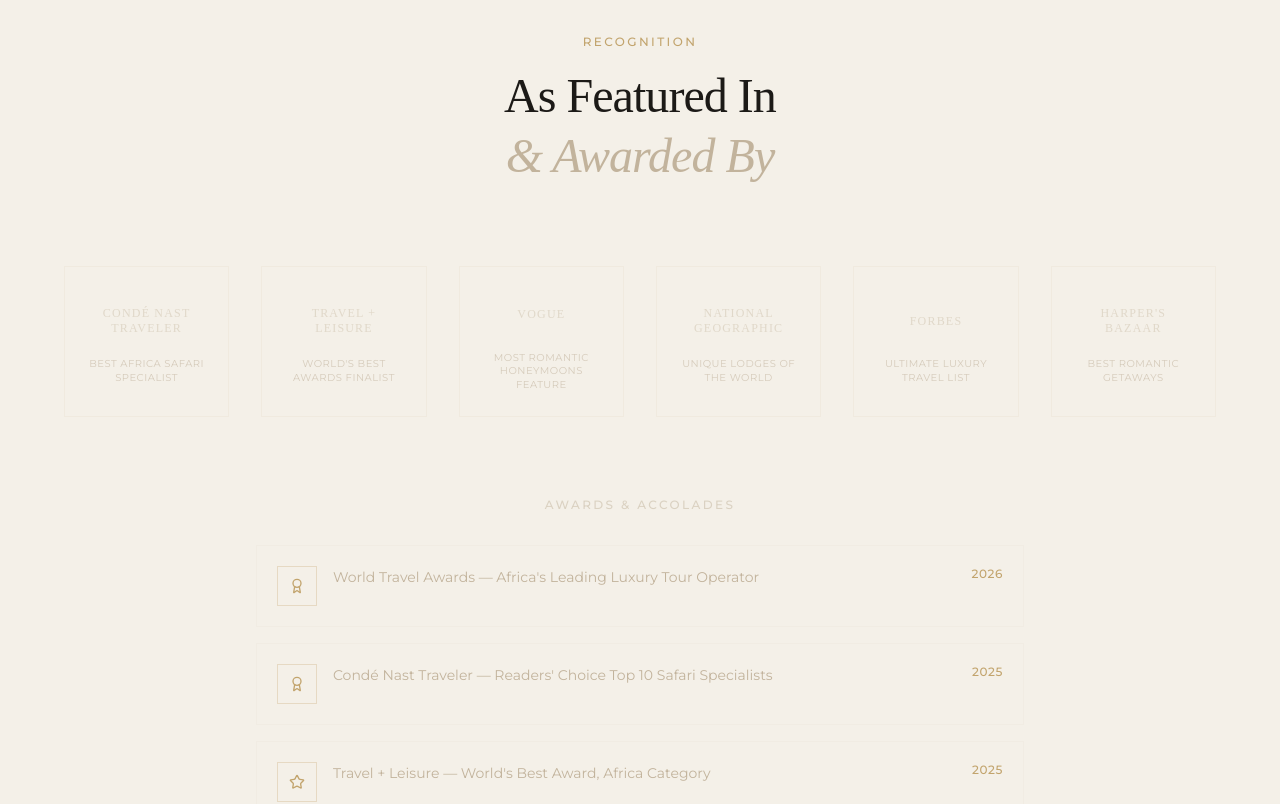
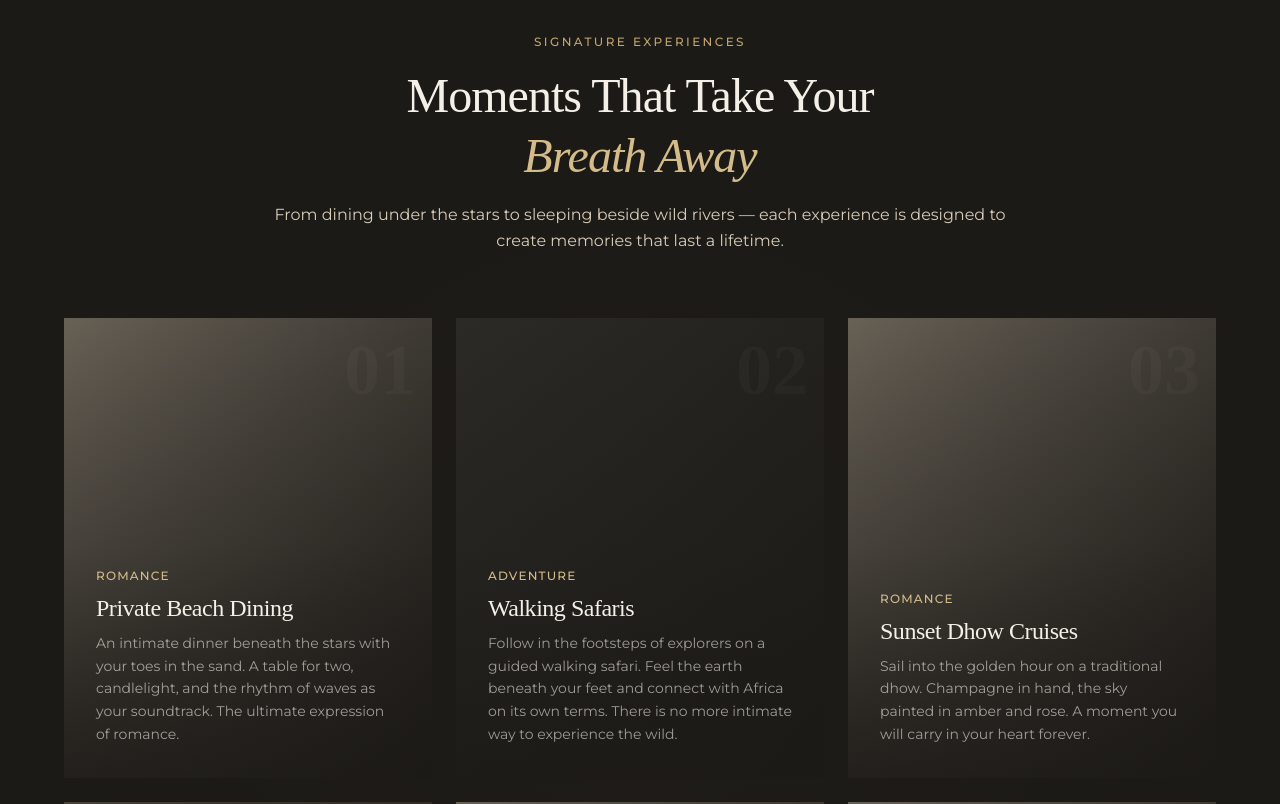
Before and after one commit to trippamw2/trippa-luxury, a Next.js app: page / in a window 1280 px wide. Shown: the part 7220-8024 px from the top of the page. Built offline with nearby package versions, Linux system fonts and the light colour scheme.

Commit message:
Remove fabricated press/awards section - not authentic

```diff
--- a/src/app/page.tsx
+++ b/src/app/page.tsx
@@ -5,7 +5,6 @@
 import { CuratedJourneys } from "@/components/sections/CuratedJourneys";
 import { FeaturedProperties } from "@/components/sections/FeaturedProperties";
 import { TestimonialsSection } from "@/components/sections/TestimonialsSection";
-import { PressSection } from "@/components/sections/PressSection";
 import { ExperiencesSection } from "@/components/sections/ExperiencesSection";
 import { InspirationSection } from "@/components/sections/InspirationSection";
 import { SocialContentSection } from "@/components/sections/SocialContentSection";
@@ -21,7 +20,6 @@
       <CuratedJourneys />
       <FeaturedProperties />
       <TestimonialsSection />
-      <PressSection />
       <ExperiencesSection />
       <InspirationSection />
       <SocialContentSection />
--- a/src/components/sections/PressSection.tsx
+++ /dev/null
@@ -1,106 +0,0 @@
-"use client";
-
-import { motion } from "framer-motion";
-import { Container } from "@/components/ui/container";
-import { Award, Newspaper, Star } from "lucide-react";
-
-const pressLogos = [
-  { name: "Condé Nast Traveler", award: "Best Africa Safari Specialist" },
-  { name: "Travel + Leisure", award: "World's Best Awards Finalist" },
-  { name: "Vogue", award: "Most Romantic Honeymoons Feature" },
-  { name: "National Geographic", award: "Unique Lodges of the World" },
-  { name: "Forbes", award: "Ultimate Luxury Travel List" },
-  { name: "Harper's Bazaar", award: "Best Romantic Getaways" },
-];
-
-const accolades = [
-  { icon: Award, text: "World Travel Awards — Africa's Leading Luxury Tour Operator", year: "2026" },
-  { icon: Award, text: "Condé Nast Traveler — Readers' Choice Top 10 Safari Specialists", year: "2025" },
-  { icon: Star, text: "Travel + Leisure — World's Best Award, Africa Category", year: "2025" },
-  { icon: Newspaper, text: "Featured in Vogue's Ultimate Honeymoon Collection", year: "2026" },
-];
-
-export function PressSection() {
-  return (
-    <section className="py-24 md:py-32 bg-cream">
-      <Container>
-        {/* Header */}
-        <motion.div
-          initial={{ opacity: 0, y: 30 }}
-          whileInView={{ opacity: 1, y: 0 }}
-          viewport={{ once: true, margin: "-100px" }}
-          transition={{ duration: 0.8, ease: [0.22, 1, 0.36, 1] }}
-          className="max-w-3xl mx-auto text-center mb-16 md:mb-20"
-        >
-          <span className="inline-block text-xs font-medium tracking-[0.2em] uppercase text-gold mb-4">
-            Recognition
-          </span>
-          <h2 className="text-3xl md:text-4xl lg:text-5xl font-heading font-medium text-soft-black leading-tight">
-            As Featured In
-            <br />
-            <span className="italic text-earth">&amp; Awarded By</span>
-          </h2>
-        </motion.div>
-
-        {/* Press Logo Grid */}
-        <div className="grid grid-cols-2 md:grid-cols-3 lg:grid-cols-6 gap-6 md:gap-8 mb-20">
-          {pressLogos.map((item, index) => (
-            <motion.div
-              key={item.name}
-              initial={{ opacity: 0, y: 20 }}
-              whileInView={{ opacity: 1, y: 0 }}
-              viewport={{ once: true, margin: "-50px" }}
-              transition={{ duration: 0.5, delay: index * 0.08 }}
-              className="group flex flex-col items-center justify-center p-6 border border-sand-light/30 bg-warm-white hover:border-gold/30 hover:shadow-lg transition-all duration-500"
-            >
-              <div className="w-full h-12 flex items-center justify-center mb-3">
-                <span className="text-xs font-heading font-medium text-earth/40 text-center leading-tight select-none uppercase tracking-widest">
-                  {item.name}
-                </span>
-              </div>
-              <span className="text-[10px] text-earth/60 text-center leading-snug uppercase tracking-wider">
-                {item.award}
-              </span>
-            </motion.div>
-          ))}
-        </div>
-
-        {/* Accolades List */}
-        <motion.div
-          initial={{ opacity: 0, y: 30 }}
-          whileInView={{ opacity: 1, y: 0 }}
-          viewport={{ once: true, margin: "-50px" }}
-          transition={{ duration: 0.8 }}
-        >
-          <div className="max-w-3xl mx-auto">
-            <span className="block text-xs font-medium tracking-[0.2em] uppercase text-earth/50 text-center mb-8">
-              Awards &amp; Accolades
-            </span>
-            <div className="space-y-4">
-              {accolades.map((item, index) => (
-                <motion.div
-                  key={item.text}
-                  initial={{ opacity: 0, x: -20 }}
-                  whileInView={{ opacity: 1, x: 0 }}
-                  viewport={{ once: true, margin: "-30px" }}
-                  transition={{ duration: 0.5, delay: index * 0.1 }}
-                  className="flex items-start gap-4 p-5 bg-warm-white border border-sand-light/20 group hover:border-gold/30 transition-all duration-500"
-                >
-                  <div className="w-10 h-10 flex items-center justify-center border border-gold/30 shrink-0">
-                    <item.icon className="w-4 h-4 text-gold" />
-                  </div>
-                  <div className="flex-1">
-                    <p className="text-sm text-earth leading-relaxed">{item.text}</p>
-                  </div>
-                  <span className="text-xs text-gold font-medium tracking-wider whitespace-nowrap">
-                    {item.year}
-                  </span>
-                </motion.div>
-              ))}
-            </div>
-          </div>
-        </motion.div>
-      </Container>
-    </section>
-  );
-}
```
